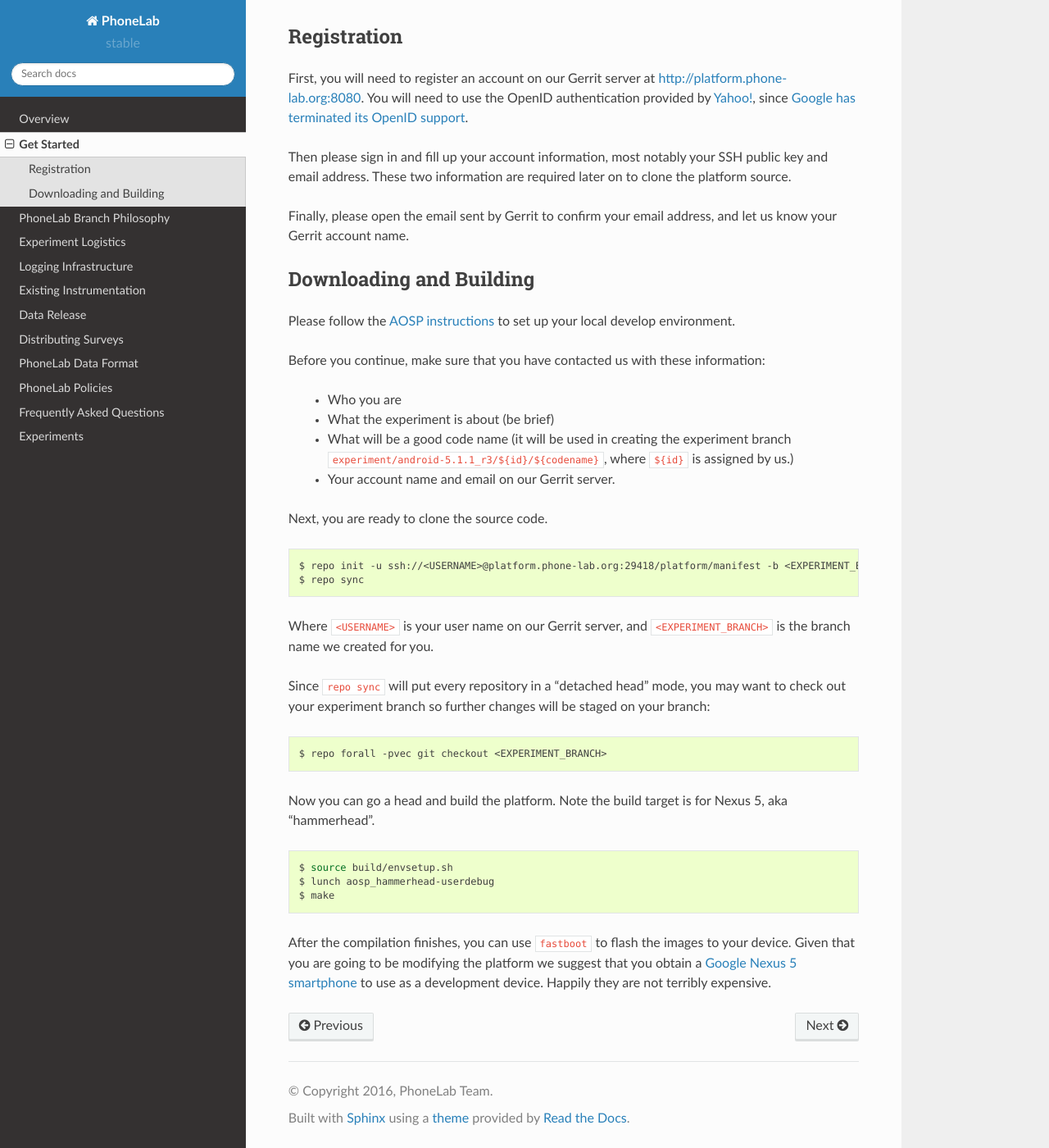
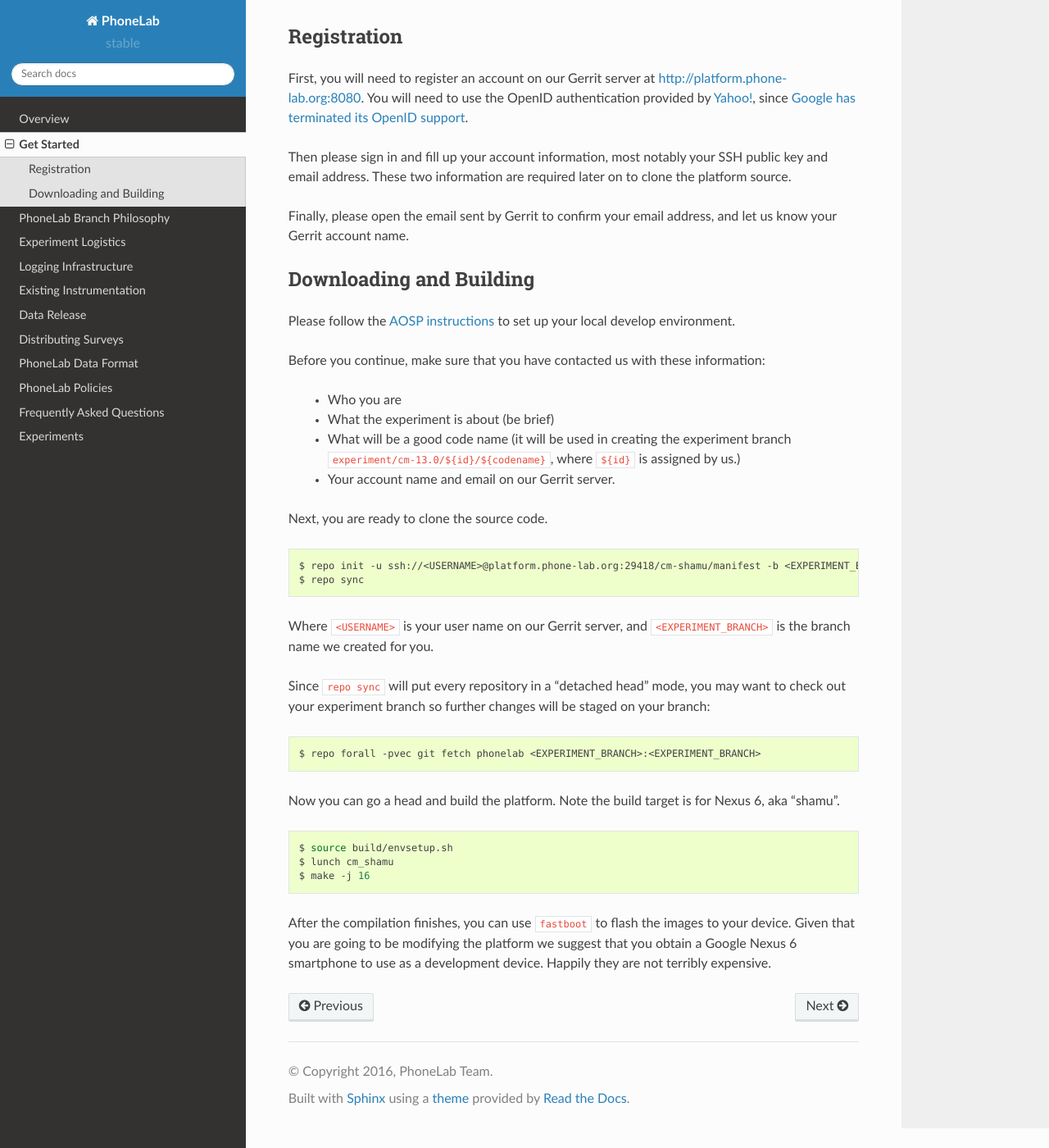
Before and after one commit to blue-systems-group/project.phonelab.doc, a Sphinx documentation site: the page built from source/env.rst, in a window 1280 px wide and 1400 px high, scrolled down 228 px. Shown: the whole window at 82% size. Built offline with Sphinx 7.4.7 and the Read the Docs theme 2.0.0, drawn with Linux system fonts in a browser that asks for light colours; formulas are drawn with MathJax 3.

Commit message:
shamu env

```diff
--- a/source/env.rst
+++ b/source/env.rst
@@ -36,7 +36,7 @@
  - Who you are
  - What the experiment is about (be brief)
  - What will be a good code name (it will be used in creating the
-   experiment branch ``experiment/android-5.1.1_r3/${id}/${codename}``, where
+   experiment branch ``experiment/cm-13.0/${id}/${codename}``, where
    ``${id}`` is assigned by us.)
  - Your account name and email on our Gerrit server.
 
@@ -44,7 +44,7 @@
 
 .. code-block:: bash
 
-    $ repo init -u ssh://<USERNAME>@platform.phone-lab.org:29418/platform/manifest -b <EXPERIMENT_BRANCH>
+    $ repo init -u ssh://<USERNAME>@platform.phone-lab.org:29418/cm-shamu/manifest -b <EXPERIMENT_BRANCH>
     $ repo sync
 
 Where ``<USERNAME>`` is your user name on our Gerrit server, and
@@ -56,18 +56,18 @@
 
 .. code-block:: bash
 
-    $ repo forall -pvec git checkout <EXPERIMENT_BRANCH>
+    $ repo forall -pvec git fetch phonelab <EXPERIMENT_BRANCH>:<EXPERIMENT_BRANCH>
 
-Now you can go a head and build the platform.  Note the build target is for
-Nexus 5, aka "hammerhead".
+Now you can go a head and build the platform. Note the build target is for
+Nexus 6, aka "shamu".
 
 .. code-block:: bash
 
     $ source build/envsetup.sh
-    $ lunch aosp_hammerhead-userdebug
-    $ make
+    $ lunch cm_shamu
+    $ make -j 16
 
 After the compilation finishes, you can use ``fastboot`` to flash the images to
 your device. Given that you are going to be modifying the platform we suggest
-that you obtain a `Google Nexus 5 smartphone <http://www.google.com/nexus/5/>`_
+that you obtain a Google Nexus 6 smartphone
 to use as a development device. Happily they are not terribly expensive.
```
